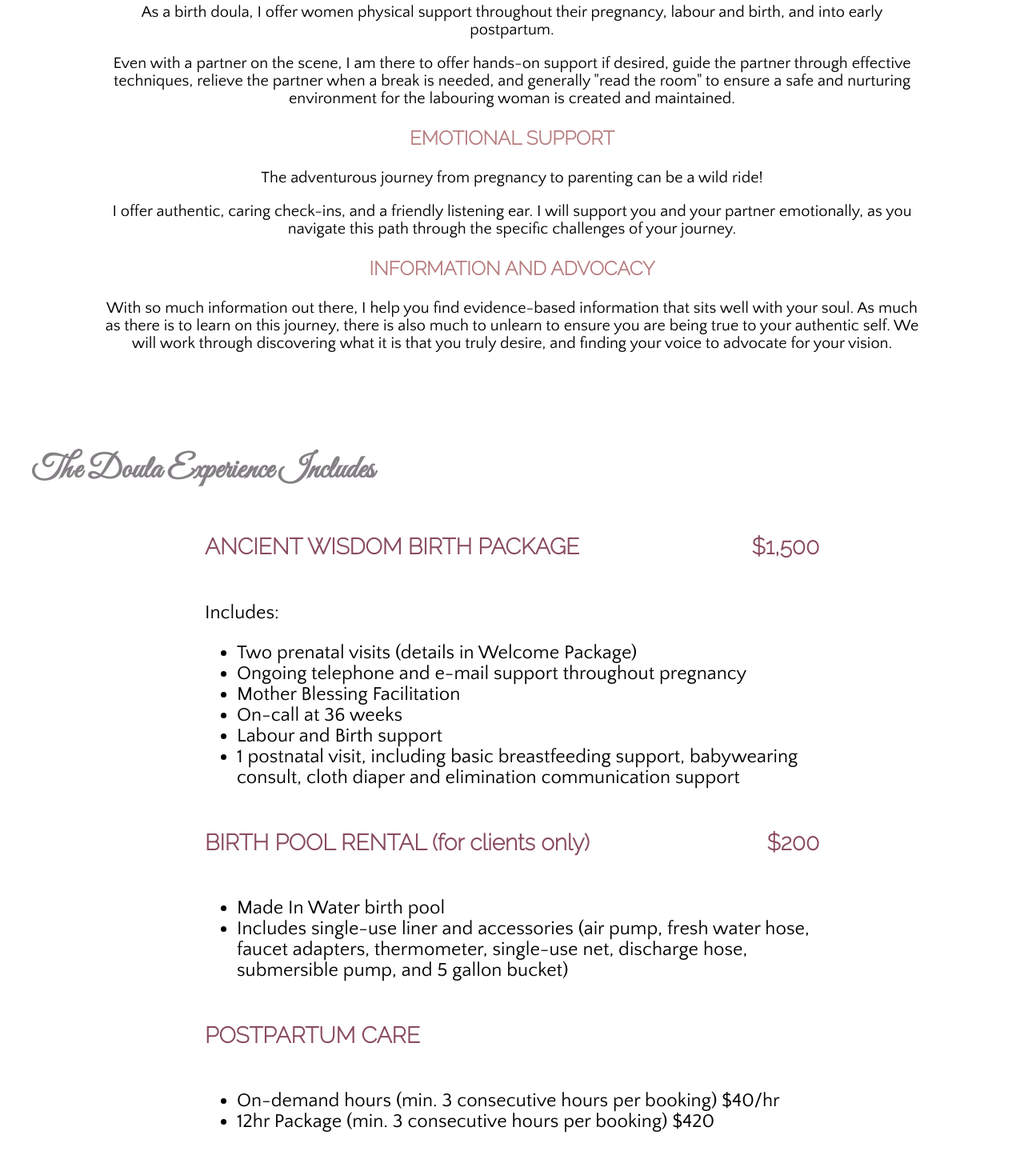
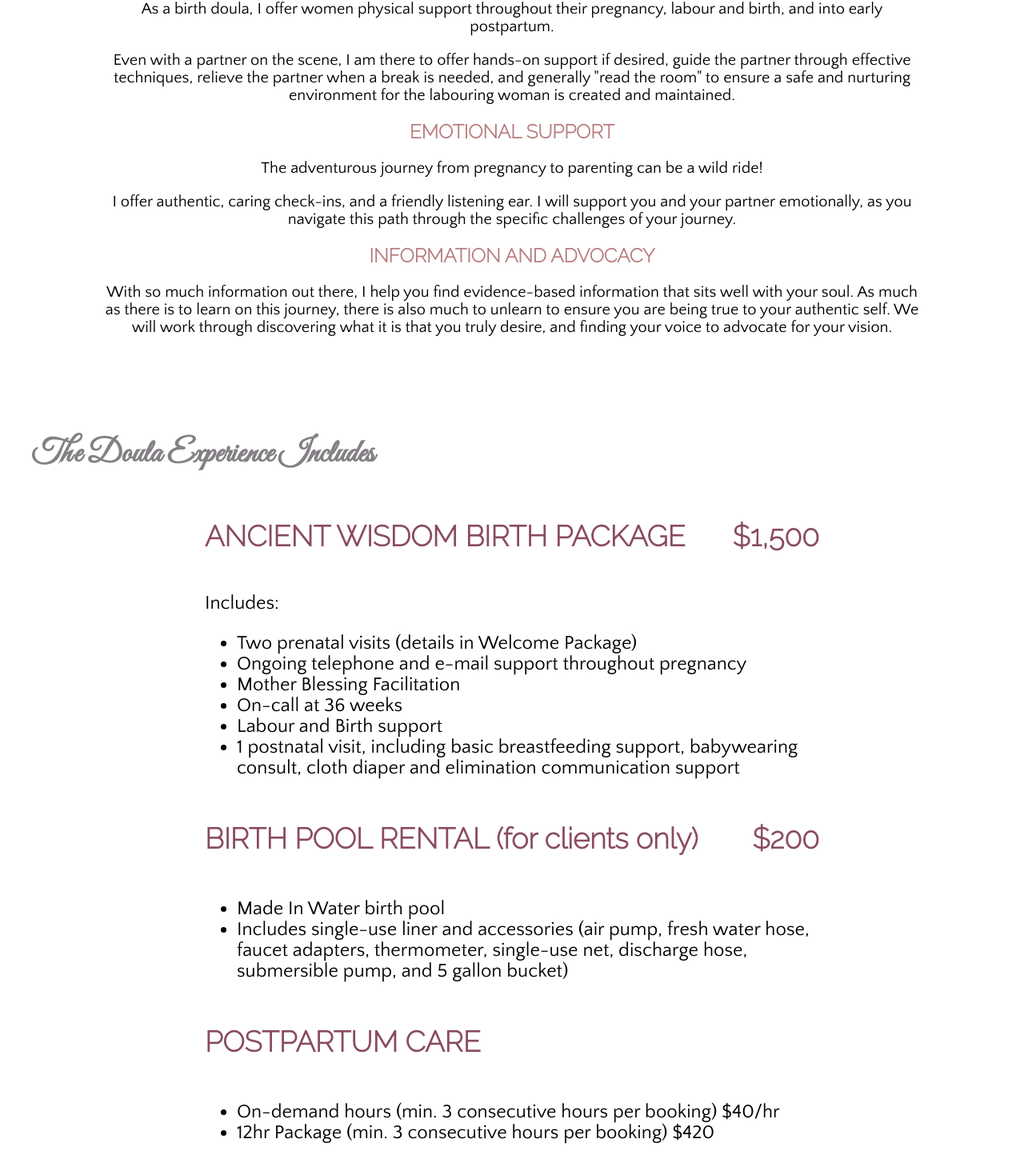
Before and after one commit to ShawnDietrich/awbs, a React (Create React App) app: page / in a window 1280 px wide. Shown: the part 828-2267 px from the top of the page at 80% size. Built offline with nearby package versions, Linux system fonts and the light colour scheme; no server answers; a web font is replaced by a local one.

Commit message:
SEO Update

```diff
--- a/public/index.html
+++ b/public/index.html
@@ -4,6 +4,7 @@
     <meta charset="utf-8" />
     <meta name="viewport" content="width=device-width, initial-scale=1" />
     <link rel="icon" href="%PUBLIC_URL%/AWBS.ico">
+    <link rel='canonical' href='https://ancientwisdombirth.ca/' />
     <title>AncientWisdomBirthServices</title>
   </head>
   <body>
--- a/seo.json
+++ b/seo.json
@@ -1,6 +1,6 @@
 {
-    "title": "Ancient Wisdom Birth Services",
-    "description": "Rebuilding The Village",
+    "title": "Specializing in natural homebirth with midwife / midwives. Birth companion. Aspiring Traditional Birth Attendant and sovereign birth worker in Burlington, Oakville, Hamilton & Milton",
+    "description": "Birth Doula based in Milton, servicing Oakville, Burlington, Halton Hills, Georgetown, Mississauga, Guelph and surrounding areas. Doulas walk alongside you on your pregnancy journey, providing physical and emotional support, and help navigating information and the postpartum fourth trimester",
     "keywords": "Birth Doula Oakville",
     "author": "Example Author",
     "openGraph": {
--- a/src/Sections/About/about.js
+++ b/src/Sections/About/about.js
@@ -14,7 +14,7 @@ const About = () => {
         </div>
         {/*<!--Name section-->*/}
         <div className="Name">
-          <h3>LAURIE DIETRICH, BIRTH DOULA</h3>
+          <h2>LAURIE DIETRICH, BIRTH DOULA</h2>
         </div>
         {/*<!--About content-->*/}
 
--- a/src/Sections/MissionStatment/mission.css
+++ b/src/Sections/MissionStatment/mission.css
@@ -49,7 +49,7 @@ h3{
     width: 80%;
     margin: 0 auto;
   }
-  #purpose h3{
+  #purpose h2{
     color: #b77c7e;
     font-size: 18pt;
   }
--- a/src/Sections/MissionStatment/mission.js
+++ b/src/Sections/MissionStatment/mission.js
@@ -11,7 +11,7 @@ const Mission = () => {
         <h1>What Do Doulas Do?</h1>
         <div className="purposeText">
           {/*purpose 1 */}
-          <h3>PHYSICAL SUPPORT</h3>
+          <h2>PHYSICAL SUPPORT</h2>
           <p>
             As a birth doula, I offer women physical support throughout their
             pregnancy, labour and birth, and into early postpartum.
@@ -24,7 +24,7 @@ const Mission = () => {
             woman is created and maintained.
           </p>
           {/*purpose 2 */}
-          <h3>EMOTIONAL SUPPORT</h3>
+          <h2>EMOTIONAL SUPPORT</h2>
           <p>
             The adventurous journey from pregnancy to parenting can be a wild
             ride!
@@ -36,7 +36,7 @@ const Mission = () => {
             path through the specific challenges of your journey.
           </p>
           {/* purpose 3 */}
-          <h3>INFORMATION AND ADVOCACY</h3>
+          <h2>INFORMATION AND ADVOCACY</h2>
           <p>
             With so much information out there, I help you find evidence-based
             information that sits well with your soul. As much as there is to
--- a/src/Sections/Packages/packages.js
+++ b/src/Sections/Packages/packages.js
@@ -11,11 +11,11 @@ const Packages = () => {
         <div className="serviceText">
           {/* Service and cost */}
           <div className="service">
-            <h3>ANCIENT WISDOM BIRTH PACKAGE</h3>
-            <h3 className="price">$1,500</h3>
+            <h2>ANCIENT WISDOM BIRTH PACKAGE</h2>
+            <h2 className="price">$1,500</h2>
           </div>
           {/* Service List */}
-          <h3 className="includes">Includes:</h3>
+          <h2 className="includes">Includes:</h2>
           <div className="serviceList">
             <ul>
               <li>Two prenatal visits (details in Welcome Package)</li>
@@ -31,8 +31,8 @@ const Packages = () => {
             </ul>
           </div>
           <div className="service">
-            <h3>BIRTH POOL RENTAL (for clients only)</h3>
-            <h3 className="price">$200</h3>
+            <h2>BIRTH POOL RENTAL (for clients only)</h2>
+            <h2 className="price">$200</h2>
           </div>
           <div className="serviceList">
             <ul>
@@ -45,7 +45,7 @@ const Packages = () => {
             </ul>
           </div>
           <div className="service">
-            <h3>POSTPARTUM CARE</h3>
+            <h2>POSTPARTUM CARE</h2>
           </div>
           <div className="serviceList">
             <ul>
--- a/src/Sections/Reviews/reviews.js
+++ b/src/Sections/Reviews/reviews.js
@@ -14,7 +14,7 @@ const Reviews = () => {
         </div>
         <div className="reviewBlocks">
           <div className="review">
-            <h3>Prepared and Supported</h3>
+            <h2>Prepared and Supported</h2>
             <p>
               "When we met Laurie it was an instant connection. She had a very
               calming and friendly presence th..."
@@ -29,7 +29,7 @@ const Reviews = () => {
 
           {/*<!--Add More reviews here -->*/}
           <div className="review">
-            <h3>Above and Beyond</h3>
+            <h2>Above and Beyond</h2>
             <p>"Laurie went above and beyond with prenatal, birth and postpartum care. My labor didn’t go as planned but thanks to Laurie’s guidance, we managed to deliver a beautiful baby naturally"</p>
 
             <a href="https://doulamatch.net/profile/27858/laurie-dietrich">Read Full Review</a>
@@ -37,7 +37,7 @@ const Reviews = () => {
           </div>
 
           <div className="review">
-            <h3>Knowledgeable</h3>
+            <h2>Knowledgeable</h2>
             <p>"Laurie is knowledgeable, caring, and supportive. She eased my anxieties about childbirth by directing me to evidence-based research and knowledge... </p>
             <br/>
             <a href="https://doulamatch.net/profile/27858/laurie-dietrich">Read Full Review</a>
```
